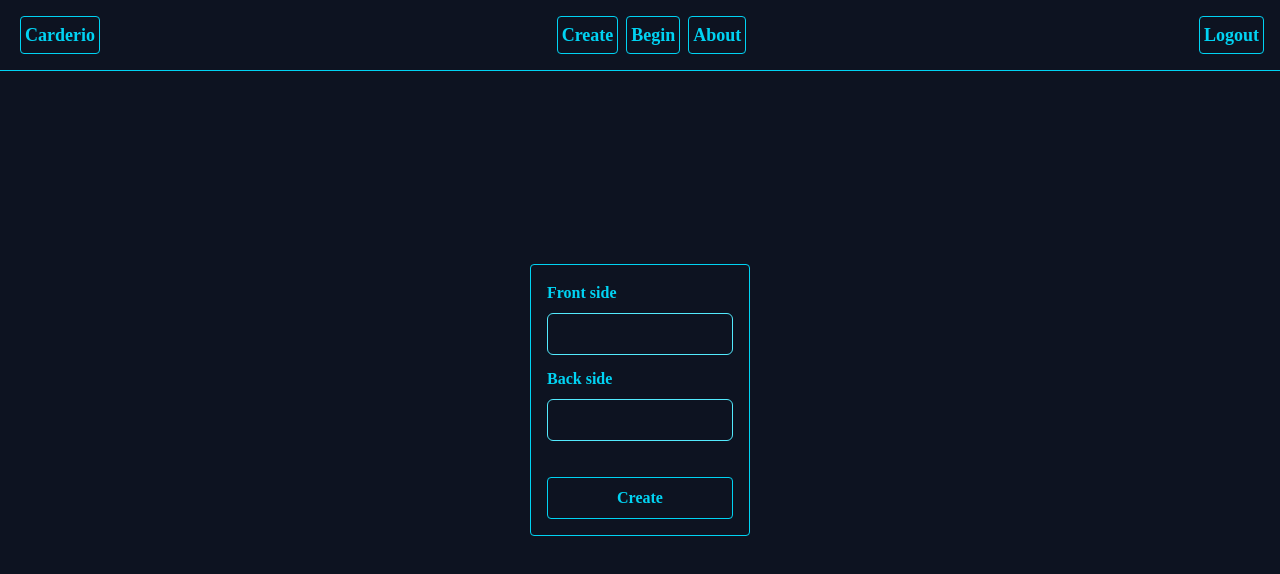
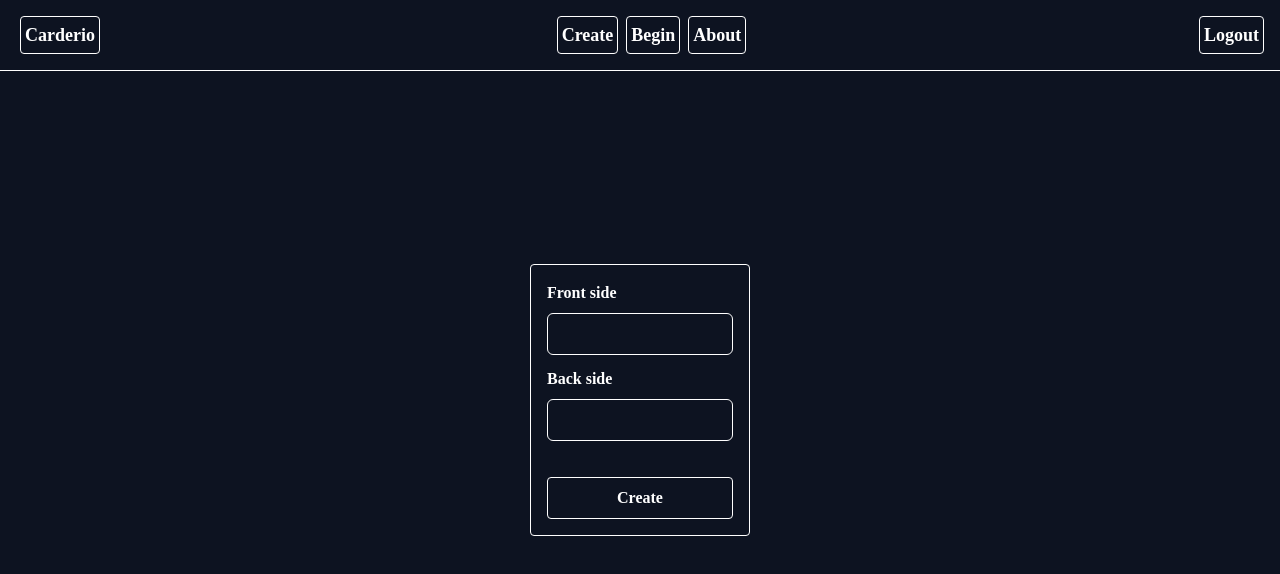
Before and after one commit to chartouis/Carderio-Web, a React (Vite) app: page /create in a window 1280 px wide. Shown: the top 574 px of the page. Built offline with nearby package versions, Linux system fonts and the light colour scheme; a web font is replaced by a local one.

Commit message:
recolor to white

```diff
--- a/src/components/AppNavBar.tsx
+++ b/src/components/AppNavBar.tsx
@@ -10,10 +10,10 @@ export default function AppNavbar() {
   };
 
   return (
-    <div className="absolute top-0 left-0 w-full mnavbar border-b border-cyan-400">
+    <div className="absolute top-0 left-0 w-full mnavbar border-b border-white">
       <nav className="flex flex-nowrap items-center justify-evenly px-4 py-3">
         <div className="flex items-center gap-5">
-          <Link className="border border-cyan-400 p-1 m-1 rounded text-cyan-400 hover:bg-cyan-400 hover:text-cyan-800" to="/">
+          <Link className="border border-white p-1 m-1 rounded text-white hover:bg-white hover:text-gray-800" to="/">
             <div className="">
               <h4 className="m-0 text-lg">Carderio</h4>
             </div>
@@ -22,26 +22,26 @@ export default function AppNavbar() {
 
         <div className="flex flex-row items-center mx-auto ">
           <Link
-            className="nav-link border border-cyan-400 p-1 m-1 rounded text-cyan-400 hover:bg-cyan-400 hover:text-cyan-800"
+            className="nav-link border border-white p-1 m-1 rounded text-white hover:bg-white hover:text-gray-800"
             to="/create"
           >
             <h4 className="m-0 text-base md:text-lg">Create</h4>
           </Link>
           <Link
-            className="nav-link border border-cyan-400 p-1 m-1 rounded text-cyan-400 hover:bg-cyan-400 hover:text-cyan-800"
+            className="nav-link border border-white p-1 m-1 rounded text-white hover:bg-white hover:text-gray-800"
             to="/learn"
           >
             <h4 className="m-0 text-base md:text-lg">Begin</h4>
           </Link>
           <Link
-            className="nav-link border border-cyan-400 p-1 m-1 rounded text-cyan-400 hover:bg-cyan-400 hover:text-cyan-800"
+            className="nav-link border border-white p-1 m-1 rounded text-white hover:bg-white hover:text-gray-800"
             to="https://github.com/chartouis"
           >
             <h4 className="m-0 text-base md:text-lg">About</h4>
           </Link>
         </div>
         <div
-          className="border border-cyan-400 p-1 rounded text-cyan-400 hover:bg-cyan-400 hover:text-cyan-800"
+          className="border border-white p-1 rounded text-white hover:bg-white hover:text-gray-800"
           onClick={handleLogout}
         >
           <button className="">
--- a/src/components/ChangeButton.tsx
+++ b/src/components/ChangeButton.tsx
@@ -14,7 +14,7 @@ export default function ChangeButton({ cardData }: props) {
   const [switched, setSwitched] = useState(false);
 
   return (
-    <div className="border border-cyan-400 text-cyan-400 hover:bg-cyan-400 hover:text-white py-2 px-4 rounded">
+    <div className="border border-white text-white hover:bg-gray-400 hover:text-white py-2 px-4 rounded">
       <Link
         to={switched ? `/learn?cardId=${cardData.id}` : "/learn"}
         type="button"
@@ -22,7 +22,7 @@ export default function ChangeButton({ cardData }: props) {
           setSwitched(!switched);
         }}
       >
-        <FaEdit size={20} color="#0dcaf0"></FaEdit>
+        <FaEdit size={20} color="white"></FaEdit>
       </Link>
     </div>
   );
--- a/src/components/Create.tsx
+++ b/src/components/Create.tsx
@@ -37,13 +37,13 @@ export default function Create() {
   };
 
   return (
-    <div className="p-4 top-1.5 border rounded border-cyan-400 flex flex-col max-w-screen mx-auto">
+    <div className="p-4 top-1.5 border rounded border-white flex flex-col max-w-screen mx-auto">
     <form onSubmit={submit} className="flex flex-col">
       <div className="mb-3">
-        <label className="block mb-2 text-cyan-400">Front side</label>
+        <label className="block mb-2 text-white">Front side</label>
         <input
           type="text"
-          className="w-full px-3 py-2 border border-cyan-300 text-cyan-400 rounded-md"
+          className="w-full px-3 py-2 border border-white text-white rounded-md"
           onChange={handleChange}
           value={formData.front}
           name="front"
@@ -51,19 +51,19 @@ export default function Create() {
         />
       </div>
       <div className="mb-3">
-        <label className="block mb-2 text-cyan-400">Back side</label>
+        <label className="block mb-2 text-white">Back side</label>
         <input
           type="text"
           name="back"
           onChange={handleChange}
           value={formData.back}
-          className="w-full px-3 py-2 border border-cyan-300 text-cyan-400 rounded-md"
+          className="w-full px-3 py-2 border border-white text-white rounded-md"
           id="backinput"
         />
       </div>
-      <span className="text-cyan-400">{status}</span>
+      <span className="text-white">{status}</span>
       <br />
-      <button type="submit" className="bg-transparent border border-cyan-400 text-cyan-400 hover:bg-cyan-400 hover:text-cyan-800 py-2 px-4 rounded flex-grow">
+      <button type="submit" className="bg-transparent border border-white text-white hover:bg-white hover:text-gray-800 py-2 px-4 rounded flex-grow">
         Create
       </button>
     </form>
--- a/src/components/DeleteButton.tsx
+++ b/src/components/DeleteButton.tsx
@@ -18,9 +18,9 @@ export default function DeleteBtn({ id, update }: props) {
   };
 
   return (
-    <button onClick={onDelete} type="button" className="border border-cyan-400 text-cyan-400 hover:bg-cyan-400 hover:text-white py-2 px-4 rounded">
+    <button onClick={onDelete} type="button" className="border border-white text-white hover:bg-gray-400 hover:text-white py-2 px-4 rounded">
       <div>
-        <FaTrash size={20} color="#0dcaf0"></FaTrash>
+        <FaTrash size={20} color="white"></FaTrash>
       </div>
     </button>
   );
--- a/src/components/Flashcard.tsx
+++ b/src/components/Flashcard.tsx
@@ -36,7 +36,7 @@ export default function Flashcard({ front, back, description }: CardProps) {
         ...style,
         width: "clamp(250px, 90vw, 600px)",
         height: "clamp(330px, 70vh, 680px)",
-        background: "#3E5C76",
+        background: "#e5e7eb",
         borderRadius: "12px",
         overflow: "auto",
         display: "flex",
@@ -50,10 +50,10 @@ export default function Flashcard({ front, back, description }: CardProps) {
       {...attributes}
     >
       <div className="flex flex-col justify-center items-center">
-        <h1 className="text-4xl text-white">
+        <h1 className="text-4xl text-gray-800">
           {isFlipped ? front : back}
         </h1>
-        <h3 className="text-lg text-white">
+        <h3 className="text-lg text-gray-800">
           {isFlipped ? "" : description}
         </h3>
       </div>
--- a/src/components/FlashcardEdit.tsx
+++ b/src/components/FlashcardEdit.tsx
@@ -37,7 +37,22 @@ export default function FlashcardEdit({ front, back, id }: CardProps) {
   };
 
   return (
-    <div className="mcontainer">
+    <div
+      className="mcontainer"
+      style={{
+        width: "clamp(250px, 90vw, 600px)",
+        height: "clamp(330px, 70vh, 680px)",
+        background: "#e5e7eb",
+        borderRadius: "12px",
+        overflow: "auto",
+        display: "flex",
+        justifyContent: "center",
+        alignItems: "center",
+        textAlign: "center",
+        padding: "20px",
+        zIndex: 1,
+      }}
+    >
       <div id="card">
         <div className="content">
           <form onSubmit={submit} className="flex flex-col">
@@ -45,7 +60,7 @@ export default function FlashcardEdit({ front, back, id }: CardProps) {
               <label className="block mb-2">Front side</label>
               <input
                 type="text"
-              className="w-full px-3 py-2 border border-gray-300 rounded-md"
+                className="w-full px-3 py-2 border border-gray-800 rounded-md"
                 onChange={handleChange}
                 value={formData.front}
                 name="front"
@@ -59,13 +74,16 @@ export default function FlashcardEdit({ front, back, id }: CardProps) {
                 name="back"
                 onChange={handleChange}
                 value={formData.back}
-              className="w-full px-3 py-2 border border-gray-300 rounded-md"
+                className="w-full px-3 py-2 border border-gray-800 rounded-md"
                 id="backinput"
               />
             </div>
             <span className="text-cyan-400"></span>
             <br />
-          <button type="submit" className="bg-transparent border border-blue-500 text-blue-500 hover:bg-blue-500 hover:text-white py-2 px-4 rounded flex-grow">
+            <button
+              type="submit"
+              className="bg-transparent border border-gray-800 text-gray-800 hover:bg-gray-800 hover:text-white py-2 px-4 rounded flex-grow"
+            >
               Change
             </button>
           </form>
--- a/src/components/ProgressIndicator.tsx
+++ b/src/components/ProgressIndicator.tsx
@@ -28,17 +28,17 @@ export default function ProgressIndicator() {
   };
   return (
     <div className="flex items-center justify-center flex-row gap-4 ">
-    <div className="m-2 p-10 border rounded border-cyan-400 flex-1">
-      <span className="text-cyan-400 flex justify-center text-xl">
+    <div className="m-2 p-10 border rounded border-white flex-1">
+      <span className="text-white flex justify-center text-xl">
         {progress.learn}
       </span>
-      <span className="text-cyan-400 text-xl">learn</span>
+      <span className="text-white text-xl">learn</span>
     </div>
-    <div className="m-2 p-10 border rounded border-cyan-400 flex-1">
-      <span className="text-cyan-400 flex justify-center text-xl">
+    <div className="m-2 p-10 border rounded border-white flex-1">
+      <span className="text-white flex justify-center text-xl">
         {progress.know}
       </span>
-      <span className="text-cyan-400 text-xl">know</span>
+      <span className="text-white text-xl">know</span>
     </div>
   </div>
   );
--- a/src/index.css
+++ b/src/index.css
@@ -1,7 +1,7 @@
 @import "tailwindcss";
 
-@theme{
-  --border-cdef:rgb(255,255,255);
+:root{
+  --border-green-400:rgb(255,255,255);
 }
 
 body {
```
Also changed, not shown: src/components/LoginForm.tsx (+5 -5 lines). Lines whose indentation alone changed are shown as unchanged.
